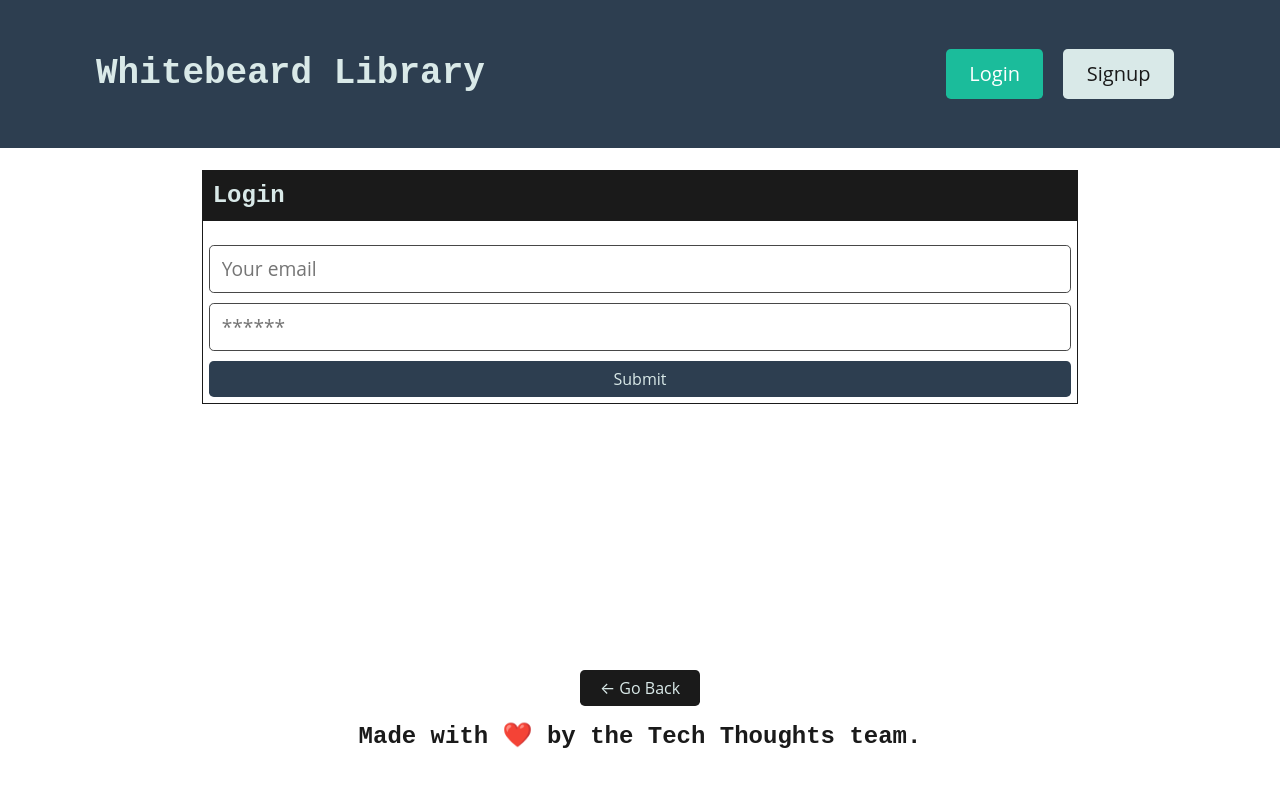
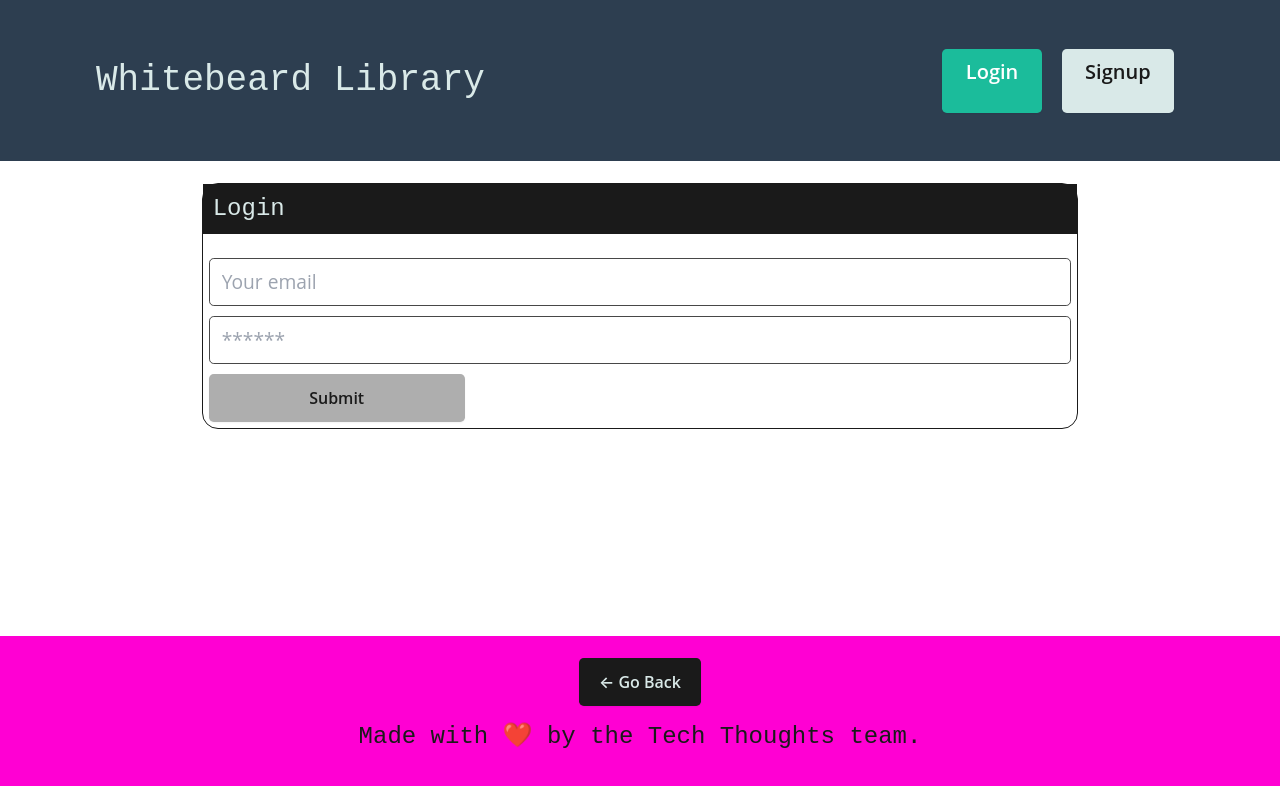
Before and after one commit to el-bicho7/special-octo-meme, a React (Vite) app in the folder client/: page /login in a window 1280 px wide. Shown: the top 786 px of the page. Built offline with nearby package versions, Linux system fonts and the light colour scheme.

Commit message:
add daisy to styles

```diff
--- a/client/index.html
+++ b/client/index.html
@@ -3,7 +3,10 @@
   <head>
     <meta charset="UTF-8" />
     <link rel="icon" type="image/svg+xml" href="/vite.svg" />
+    <link href="https://cdn.jsdelivr.net/npm/daisyui@4.12.10/dist/full.min.css" rel="stylesheet" type="text/css" />
+    <script src="https://cdn.tailwindcss.com"></script>
     <meta name="viewport" content="width=device-width, initial-scale=1.0" />
+
     <title>Resolver Context</title>
   </head>
   <body>
--- a/client/src/pages/Login.jsx
+++ b/client/src/pages/Login.jsx
@@ -70,10 +70,9 @@ const Login = (props) => {
                   onChange={handleChange}
                 />
                 <button
-                  className="btn btn-block btn-primary"
+                  className="btn w-64 rounded-full"
                   style={{ cursor: 'pointer' }}
-                  type="submit"
-                >
+                  type="submit">
                   Submit
                 </button>
               </form>
```
Also changed, not shown: 1 other file (tests, documents, lock files or other folders).
